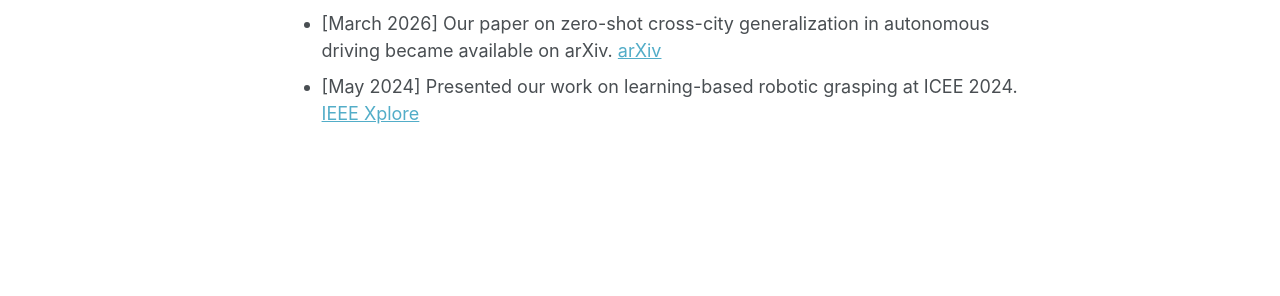
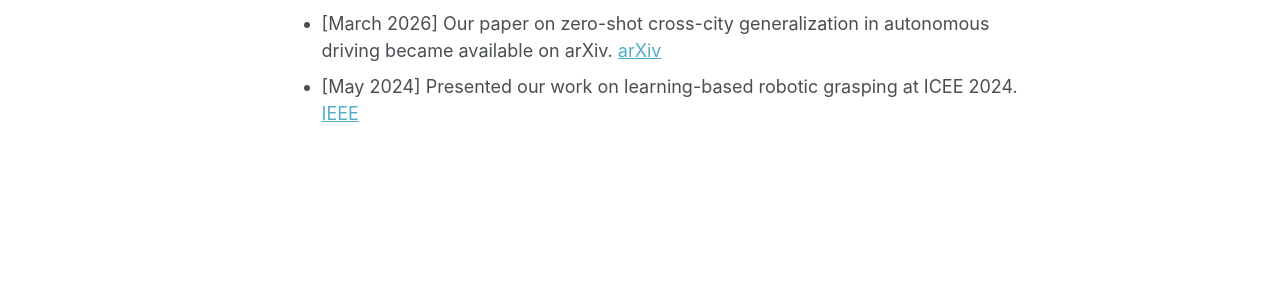
Before and after one commit to FatemehNaeinian/FatemehNaeinian.github.io, a Jekyll site: the page built from _pages/about.md, in a window 1280 px wide and 1253 px high. Shown: the part 727-1023 px from the top of the window. Built offline with Jekyll 4.4.1, drawn with Linux system fonts in a browser that asks for light colours; some web fonts are replaced; a script that is not in the unit is left out.

Commit message:
Fix link formatting for ICEE 2024 presentation

```diff
--- a/_pages/about.md
+++ b/_pages/about.md
@@ -17,4 +17,4 @@ Outside of research, I enjoy cooking, exploring New York City, and watching movi
 - [May 2026] Released the TALKtoME Dataset, a curated visual dataset supporting speech and language acquisition in autism. [Website](https://wp.nyu.edu/tandon_autism/)
 - [April 2026] Presented our work on zero-shot cross-city generalization in autonomous driving at NYC Computer Vision Day.
 - [March 2026] Our paper on zero-shot cross-city generalization in autonomous driving became available on arXiv. [arXiv](https://arxiv.org/abs/2603.11417)
-- [May 2024] Presented our work on learning-based robotic grasping at ICEE 2024. [IEEE Xplore](https://ieeexplore.ieee.org/abstract/document/10668014)
+- [May 2024] Presented our work on learning-based robotic grasping at ICEE 2024. [IEEE](https://ieeexplore.ieee.org/abstract/document/10668014)
```
